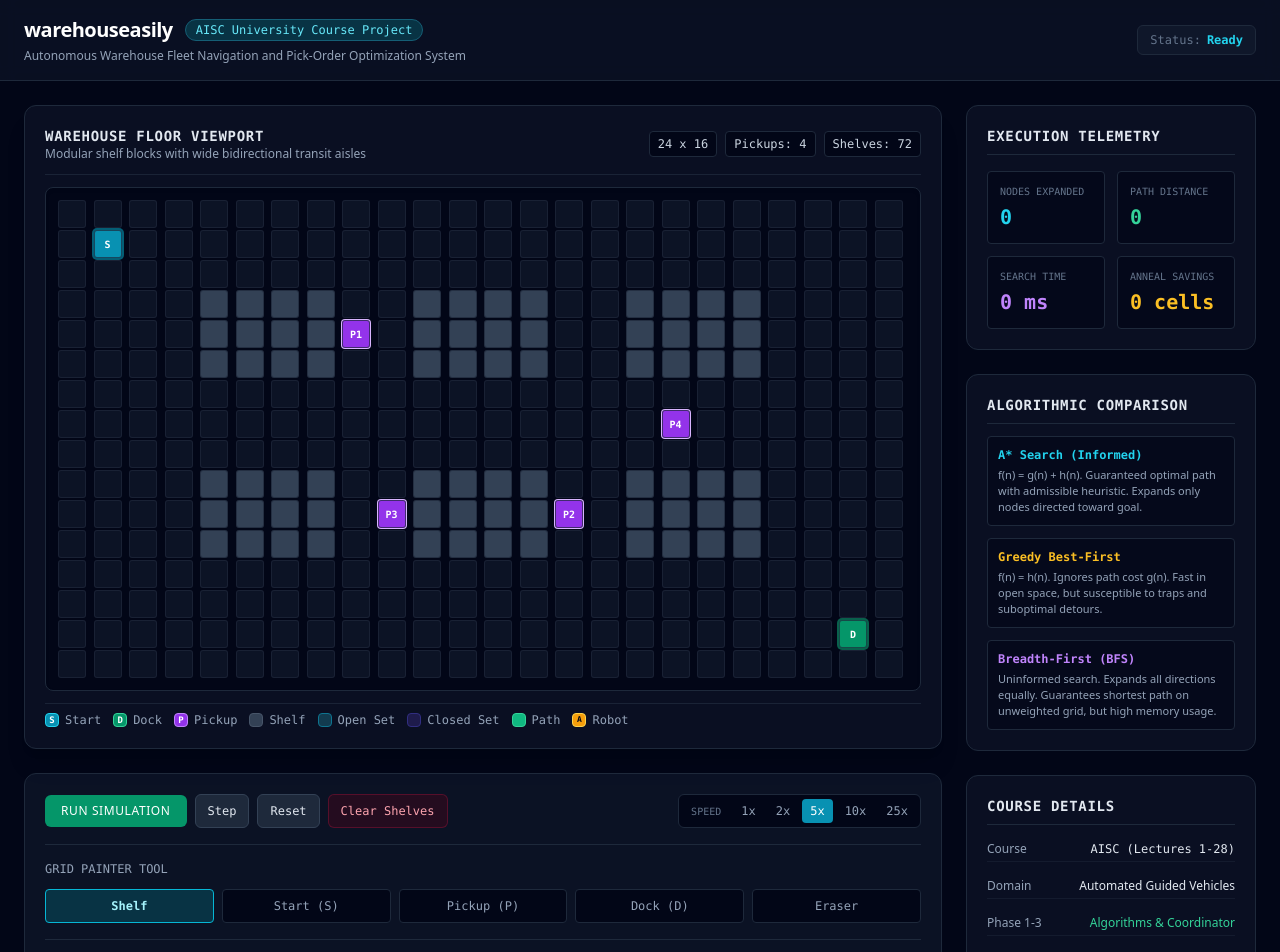
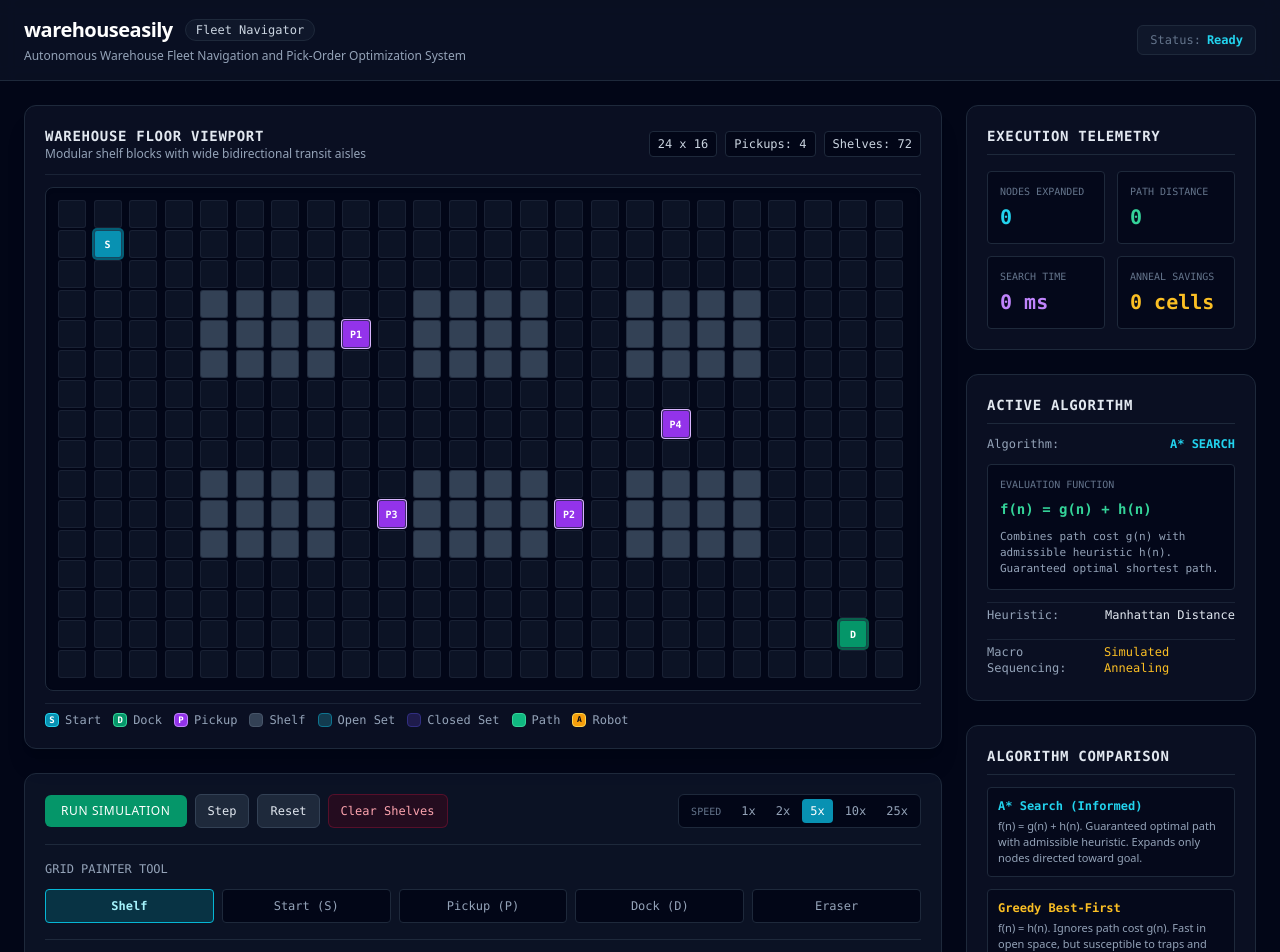
Before and after one commit to pranav718/warehouseasily, a Next.js app: page / in a window 1280 px wide. Shown: the top 952 px of the page. Built offline with nearby package versions, Linux system fonts and the light colour scheme.

Commit message:
feat: cleaned interface to focus on algorithms and dashboard telemetry

```diff
--- a/app/page.tsx
+++ b/app/page.tsx
@@ -340,8 +340,8 @@ export default function DashboardPage() {
         <div>
           <div className="flex items-center gap-3">
             <h1 className="text-xl font-bold tracking-tight text-white">warehouseasily</h1>
-            <span className="text-xs px-2.5 py-0.5 rounded-full bg-cyan-950 border border-cyan-800 text-cyan-300 font-mono">
-              AISC University Course Project
+            <span className="text-xs px-2.5 py-0.5 rounded-full bg-slate-900 border border-slate-800 text-slate-300 font-mono">
+              Fleet Navigator
             </span>
           </div>
           <p className="text-xs text-slate-400 mt-1">
@@ -470,7 +470,60 @@ export default function DashboardPage() {
 
           <div className="bg-slate-900/60 border border-slate-800 rounded-xl p-5 flex flex-col gap-3">
             <h2 className="text-sm font-semibold uppercase tracking-wider text-slate-200 font-mono border-b border-slate-800 pb-2">
-              Algorithmic Comparison
+              Active Algorithm
+            </h2>
+
+            <div className="flex flex-col gap-3 text-xs">
+              <div className="flex items-center justify-between">
+                <span className="text-slate-400 font-mono">Algorithm:</span>
+                <span className="font-bold text-cyan-400 uppercase font-mono">
+                  {algorithm === "astar"
+                    ? "A* Search"
+                    : algorithm === "greedy"
+                    ? "Greedy Best-First"
+                    : "Breadth-First (BFS)"}
+                </span>
+              </div>
+
+              <div className="p-3 rounded bg-slate-950/80 border border-slate-800 flex flex-col gap-1.5 font-mono">
+                <div className="text-[10px] text-slate-500 uppercase">Evaluation Function</div>
+                <div className="text-sm font-bold text-emerald-400">
+                  {algorithm === "astar"
+                    ? "f(n) = g(n) + h(n)"
+                    : algorithm === "greedy"
+                    ? "f(n) = h(n)"
+                    : "f(n) = depth(n)"}
+                </div>
+                <div className="text-[11px] text-slate-400 mt-1">
+                  {algorithm === "astar"
+                    ? "Combines path cost g(n) with admissible heuristic h(n). Guaranteed optimal shortest path."
+                    : algorithm === "greedy"
+                    ? "Expands nodes closest to goal ignoring path cost. Fast in open space but prone to obstacle traps."
+                    : "Uninformed uniform expansion. Guaranteed shortest path on unweighted grid with high memory usage."}
+                </div>
+              </div>
+
+              {algorithm !== "bfs" && (
+                <div className="flex items-center justify-between py-1 border-t border-slate-800/80 text-slate-400">
+                  <span className="font-mono">Heuristic:</span>
+                  <span className="font-mono text-slate-200 capitalize">
+                    {heuristic} Distance
+                  </span>
+                </div>
+              )}
+
+              <div className="flex items-center justify-between py-1 border-t border-slate-800/80 text-slate-400">
+                <span className="font-mono">Macro Sequencing:</span>
+                <span className="font-mono text-amber-400">
+                  {useAnnealing ? "Simulated Annealing" : "Naive Sequential"}
+                </span>
+              </div>
+            </div>
+          </div>
+
+          <div className="bg-slate-900/60 border border-slate-800 rounded-xl p-5 flex flex-col gap-3">
+            <h2 className="text-sm font-semibold uppercase tracking-wider text-slate-200 font-mono border-b border-slate-800 pb-2">
+              Algorithm Comparison
             </h2>
 
             <div className="space-y-3 text-xs text-slate-300">
@@ -496,32 +549,6 @@ export default function DashboardPage() {
               </div>
             </div>
           </div>
-
-          <div className="bg-slate-900/60 border border-slate-800 rounded-xl p-5 flex flex-col gap-3 text-xs text-slate-400">
-            <h2 className="text-sm font-semibold uppercase tracking-wider text-slate-200 font-mono border-b border-slate-800 pb-2">
-              Course Details
-            </h2>
-            <div className="flex justify-between py-1 border-b border-slate-800/50">
-              <span>Course</span>
-              <span className="font-mono text-slate-200">AISC (Lectures 1-28)</span>
-            </div>
-            <div className="flex justify-between py-1 border-b border-slate-800/50">
-              <span>Domain</span>
-              <span className="text-slate-200">Automated Guided Vehicles</span>
-            </div>
-            <div className="flex justify-between py-1 border-b border-slate-800/50">
-              <span>Phase 1-3</span>
-              <span className="text-emerald-400">Algorithms & Coordinator</span>
-            </div>
-            <div className="flex justify-between py-1 border-b border-slate-800/50">
-              <span>Phase 4</span>
-              <span className="text-emerald-400">Interactive Visualizer</span>
-            </div>
-            <div className="flex justify-between py-1">
-              <span>Phase 5</span>
-              <span className="text-emerald-400">Benchmark Matrix</span>
-            </div>
-          </div>
         </aside>
       </main>
     </div>
```
